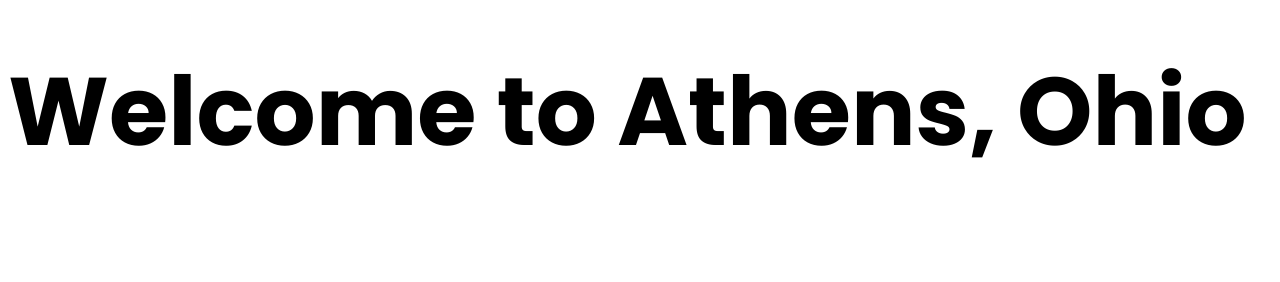
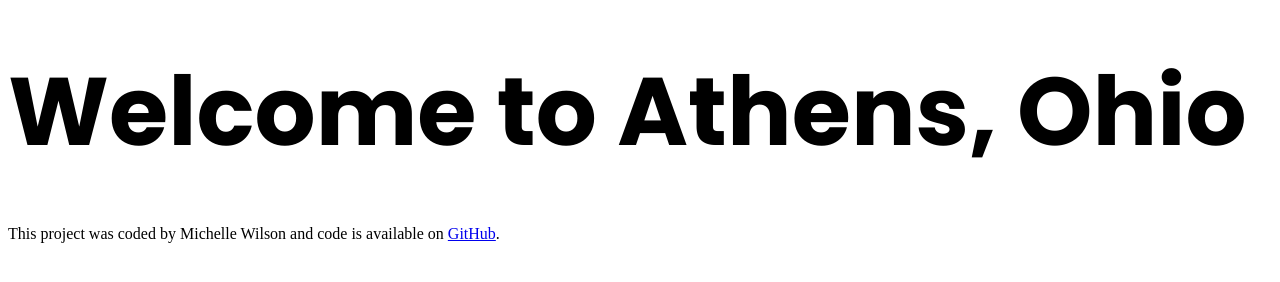
Before and after one commit to MichelleMOU86/responsive-add-on, a plain HTML site: page index.html in a window 1280 px wide. Drawn offline with Linux system fonts and the light colour scheme; a web font is replaced by a local one.

Commit message:
Added footer

```diff
--- a/index.html
+++ b/index.html
@@ -14,5 +14,9 @@
   </head>
   <body>
     <h1>Welcome to Athens, Ohio</h1>
+    <footer>
+      This project was coded by Michelle Wilson and code is available on
+      <a href="https://github.com/MichelleMOU86/responsive-add-on">GitHub</a>.
+    </footer>
   </body>
 </html>
```
